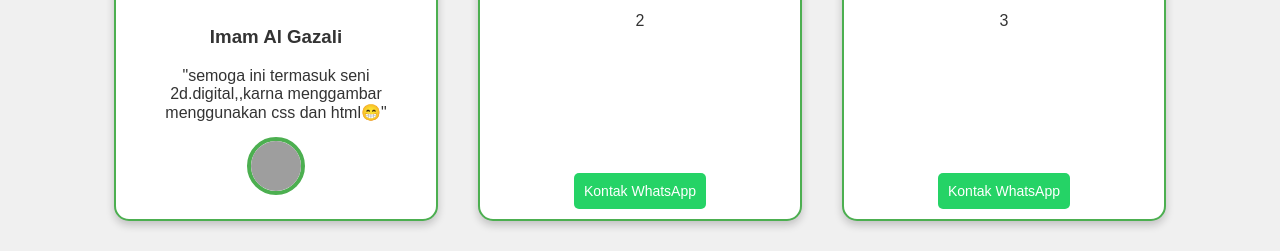
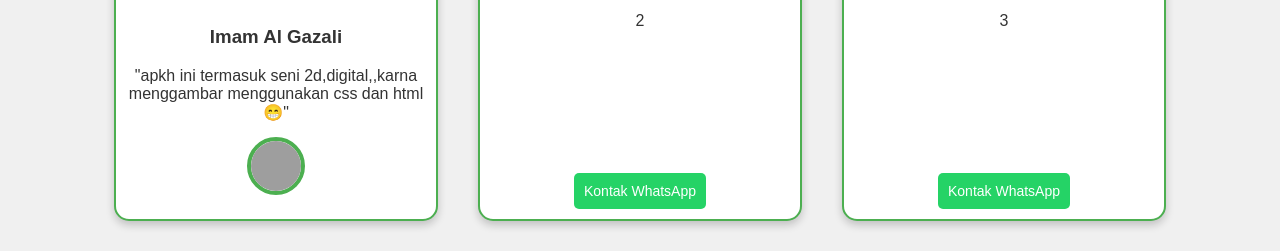
Before and after one commit to IMAMGGS/Daftarmurid-ddi, a plain HTML site: page index.html in a window 1280 px wide. Shown: the part 323-574 px from the top of the page. Drawn offline with Linux system fonts and the light colour scheme; grey boxes are pictures that could not be loaded.

Commit message:
Update index.html

```diff
--- a/index.html
+++ b/index.html
@@ -15,7 +15,7 @@
                 <img src="foto1.jpg" alt="Siswa 1">
                 <h3>Imam Al Gazali</h3>
 
-                <p>"semoga ini termasuk seni 2d.digital,,karna menggambar menggunakan css dan html😁"</p>
+                <p>"apkh ini termasuk seni 2d,digital,,karna menggambar menggunakan css dan html😁"</p>
              <a href="https://wa.me/6282217093008" target="_blank">
 
 
```
